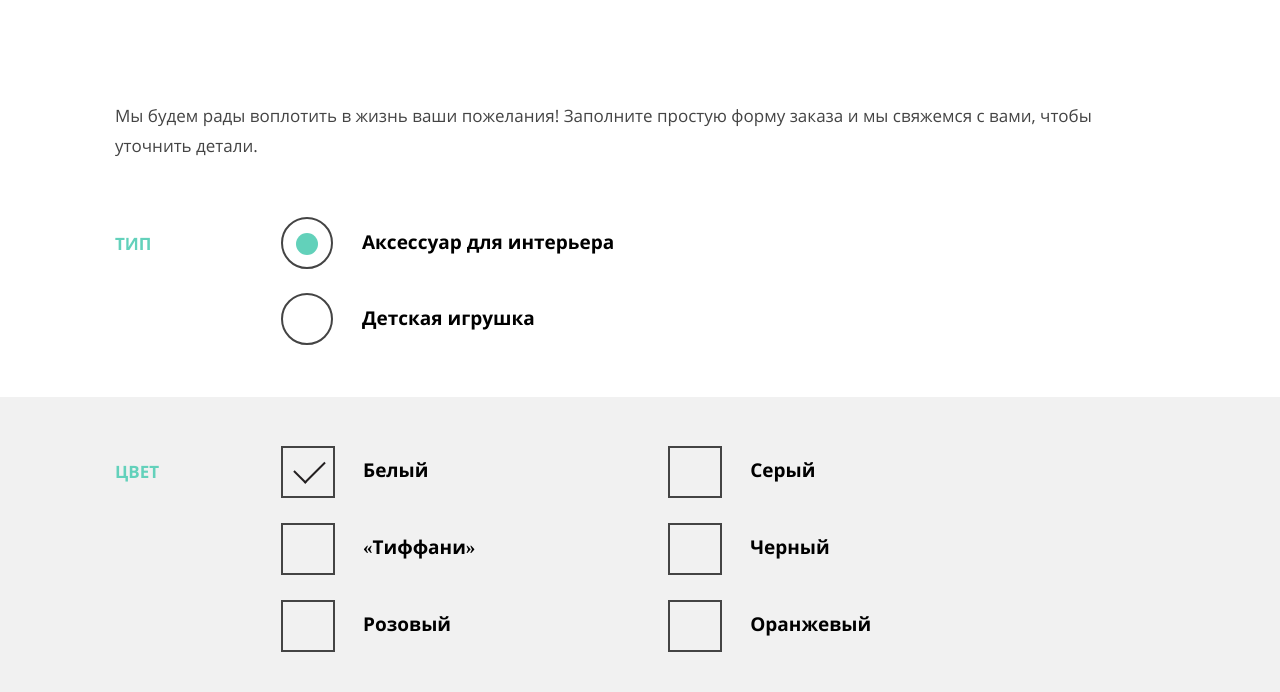
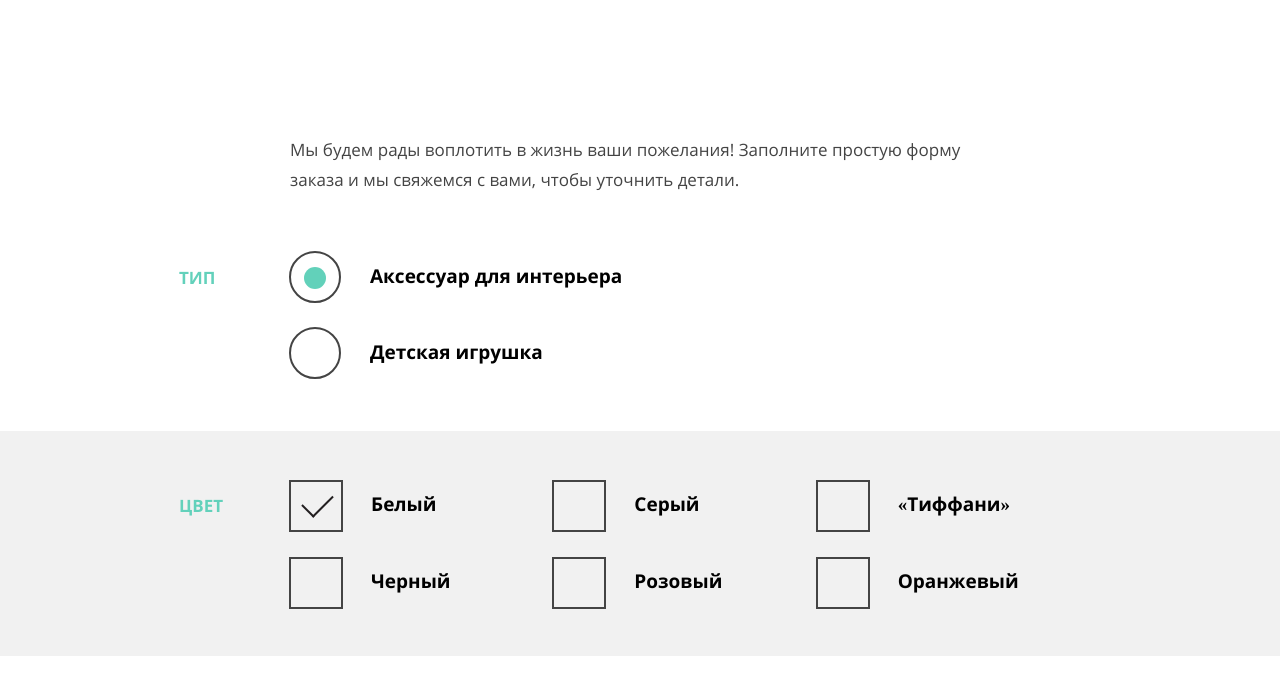
Before and after one commit to DmitrySheklein/160701-mishka, a website: page source/form.html in a window 1280 px wide. Shown: the part 329-1021 px from the top of the page. Drawn offline with nearby package versions, Linux system fonts and the light colour scheme; files that its build step writes are made by us from their sources; files whose address does not match are found by name.

Commit message:
Pixel форма desktop

```diff
--- a/source/sass/blocks/form.scss
+++ b/source/sass/blocks/form.scss
@@ -82,6 +82,10 @@
       display: flex;
       flex-wrap: wrap;
     }
+
+    @include min-width ($desktop-width) {
+      max-width: 790px;
+    }
   }
 }
 
@@ -118,6 +122,10 @@
 
     @include min-width ($desktop-width) {
       width: 33%;
+
+      &:nth-child(even) {
+        width: 33%;
+      }
     }
   }
 
@@ -149,7 +157,7 @@
   }
 
   @include min-width ($desktop-width) {
-    margin-left: 170px;
+    margin-left: 178px;
   }
 }
 
@@ -173,6 +181,10 @@
     @include min-width ($tablet-width) {
       background: none;
     }
+
+    @include min-width ($desktop-width) {
+      padding-left: 64px;
+    }
   }
 
   &::after {
@@ -194,6 +206,10 @@
     &::after {
       display: none;
     }
+  }
+
+  @include min-width ($desktop-width) {
+    flex-basis: 178px;
   }
 }
 
@@ -426,6 +442,10 @@
     padding: 10px;
   }
 
+  @include min-width ($desktop-width) {
+    margin-top: 11px;
+  }
+
   &:hover,
   &:active {
     border-color: #62d1ba;
--- a/source/sass/blocks/page-main.scss
+++ b/source/sass/blocks/page-main.scss
@@ -41,6 +41,8 @@
 
   @include min-width ($desktop-width) {
     margin-bottom: 111px;
+    font-size: 53px;
+    line-height: 57px;
   }
 }
 
@@ -64,4 +66,9 @@
   @include min-width ($tablet-width) {
     margin-bottom: 45px;
   }
+
+  @include min-width ($desktop-width) {
+    max-width: 700px;
+    padding-top: 27px;
+  }
 }
```
